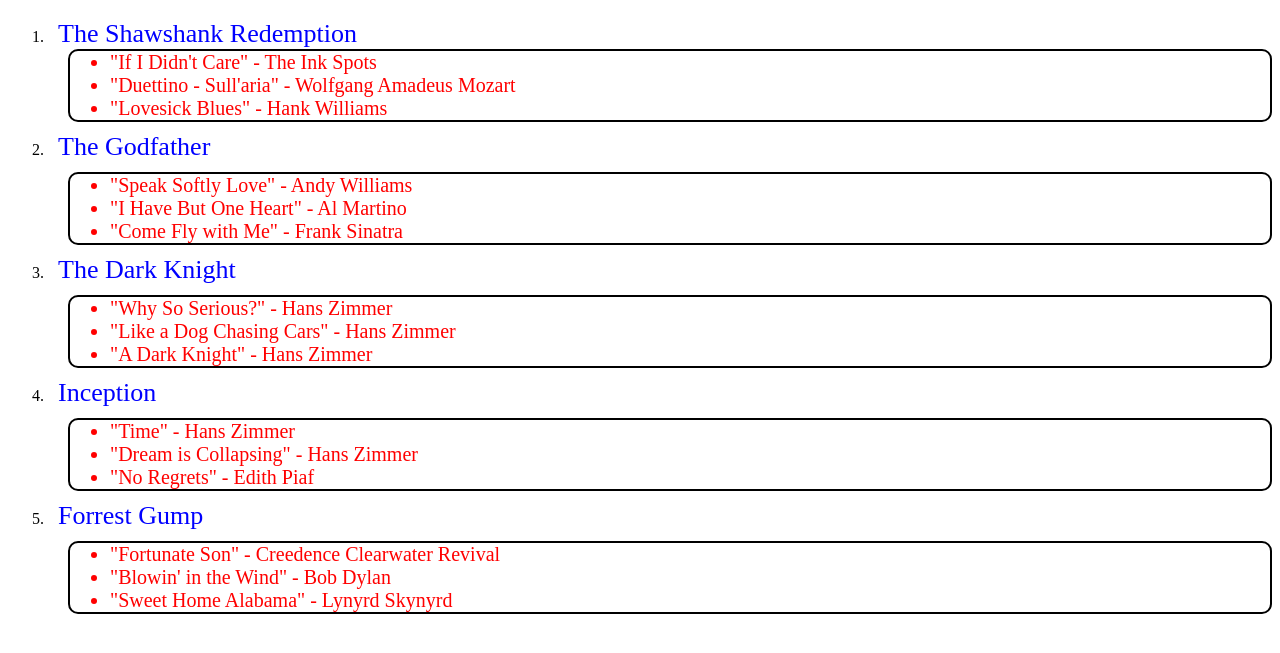
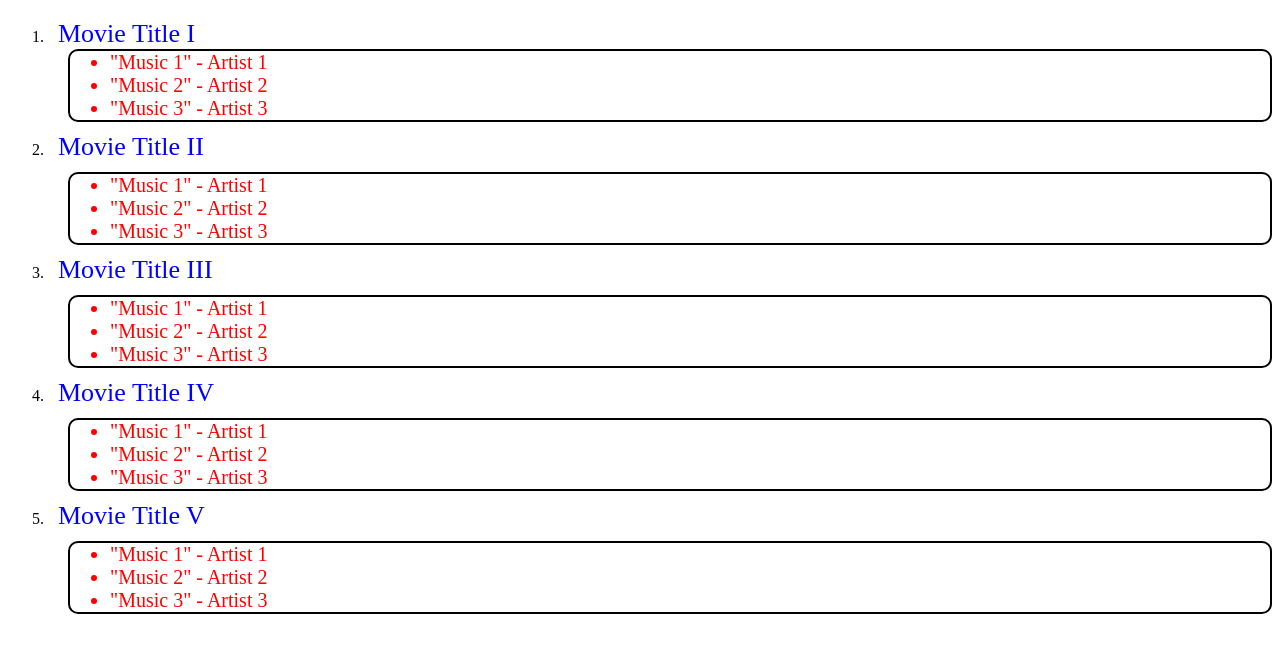
Before and after one commit to gautamdesigns/lab, a plain HTML site: page 2.html in a window 1280 px wide. Shown: the part 61-714 px from the top of the page. Drawn offline with Linux system fonts and the light colour scheme.

Commit message:
Update 2.html

```diff
--- a/2.html
+++ b/2.html
@@ -12,47 +12,47 @@
 
   <ol>
     <li>
-      <span style="font-size: 26px; color: rgb(0, 0, 255); margin: 10px;">The Shawshank Redemption</span>
-      <ul style="font-size: 20px; margin-left: 20px; color: rgb(255, 0, 0);  border: 2px solid rgb(0, 0, 0); border-radius: 10px; list-style-type: disc;">
-        <li>"If I Didn't Care" - The Ink Spots</li>
-        <li>"Duettino - Sull'aria" - Wolfgang Amadeus Mozart</li>
-        <li>"Lovesick Blues" - Hank Williams</li>
+      <span style="font-size: 26px; color: rgb(0, 0, 255); margin: 10px;">Movie Title I</span>
+      <ul style="font-size: 20px; margin-left: 20px; color: rgb(255, 0, 0); background-color: rgb(255, 255, 255); border: 2px solid rgb(0, 0, 0); border-radius: 10px; list-style-type: disc;">
+        <li>"Music 1" - Artist 1</li>
+        <li>"Music 2" - Artist 2</li>
+        <li>"Music 3" - Artist 3</li>
       </ul>
     </li>
 
     <li>
-      <div style="font-size: 26px; color: rgb(0, 0, 255); margin: 10px;">The Godfather</div>
+      <div style="font-size: 26px; color: rgb(0, 0, 255); margin: 10px;">Movie Title II</div>
       <ul style="font-size: 20px; margin-left: 20px; color: rgb(255, 0, 0); background-color: rgb(255, 255, 255); border: 2px solid rgb(0, 0, 0); border-radius: 10px; list-style-type: disc;">
-        <li>"Speak Softly Love" - Andy Williams</li>
-        <li>"I Have But One Heart" - Al Martino</li>
-        <li>"Come Fly with Me" - Frank Sinatra</li>
+        <li>"Music 1" - Artist 1</li>
+        <li>"Music 2" - Artist 2</li>
+        <li>"Music 3" - Artist 3</li>
       </ul>
     </li>
 
     <li>
-      <div style="font-size: 26px; color: rgb(0, 0, 255); margin: 10px;">The Dark Knight</div>
+      <div style="font-size: 26px; color: rgb(0, 0, 255); margin: 10px;">Movie Title III</div>
       <ul style="font-size: 20px; margin-left: 20px; color: rgb(255, 0, 0); background-color: rgb(255, 255, 255); border: 2px solid rgb(0, 0, 0); border-radius: 10px; list-style-type: disc;">
-        <li>"Why So Serious?" - Hans Zimmer</li>
-        <li>"Like a Dog Chasing Cars" - Hans Zimmer</li>
-        <li>"A Dark Knight" - Hans Zimmer</li>
+        <li>"Music 1" - Artist 1</li>
+        <li>"Music 2" - Artist 2</li>
+        <li>"Music 3" - Artist 3</li>
       </ul>
     </li>
 
     <li>
-      <div style="font-size: 26px; color: rgb(0, 0, 255); margin: 10px;">Inception</div>
+      <div style="font-size: 26px; color: rgb(0, 0, 255); margin: 10px;">Movie Title IV</div>
       <ul style="font-size: 20px; margin-left: 20px; color: rgb(255, 0, 0); background-color: rgb(255, 255, 255); border: 2px solid rgb(0, 0, 0); border-radius: 10px; list-style-type: disc;">
-        <li>"Time" - Hans Zimmer</li>
-        <li>"Dream is Collapsing" - Hans Zimmer</li>
-        <li>"No Regrets" - Edith Piaf</li>
+        <li>"Music 1" - Artist 1</li>
+        <li>"Music 2" - Artist 2</li>
+        <li>"Music 3" - Artist 3</li>
       </ul>
     </li>
 
     <li>
-      <div style="font-size: 26px; color: rgb(0, 0, 255); margin: 10px;">Forrest Gump</div>
+      <div style="font-size: 26px; color: rgb(0, 0, 255); margin: 10px;">Movie Title V</div>
       <ul style="font-size: 20px; margin-left: 20px; color: rgb(255, 0, 0); background-color: rgb(255, 255, 255); border: 2px solid rgb(0, 0, 0); border-radius: 10px; list-style-type: disc;">
-        <li>"Fortunate Son" - Creedence Clearwater Revival</li>
-        <li>"Blowin' in the Wind" - Bob Dylan</li>
-        <li>"Sweet Home Alabama" - Lynyrd Skynyrd</li>
+        <li>"Music 1" - Artist 1</li>
+        <li>"Music 2" - Artist 2</li>
+        <li>"Music 3" - Artist 3</li>
       </ul>
     </li>
   </ol>
```
